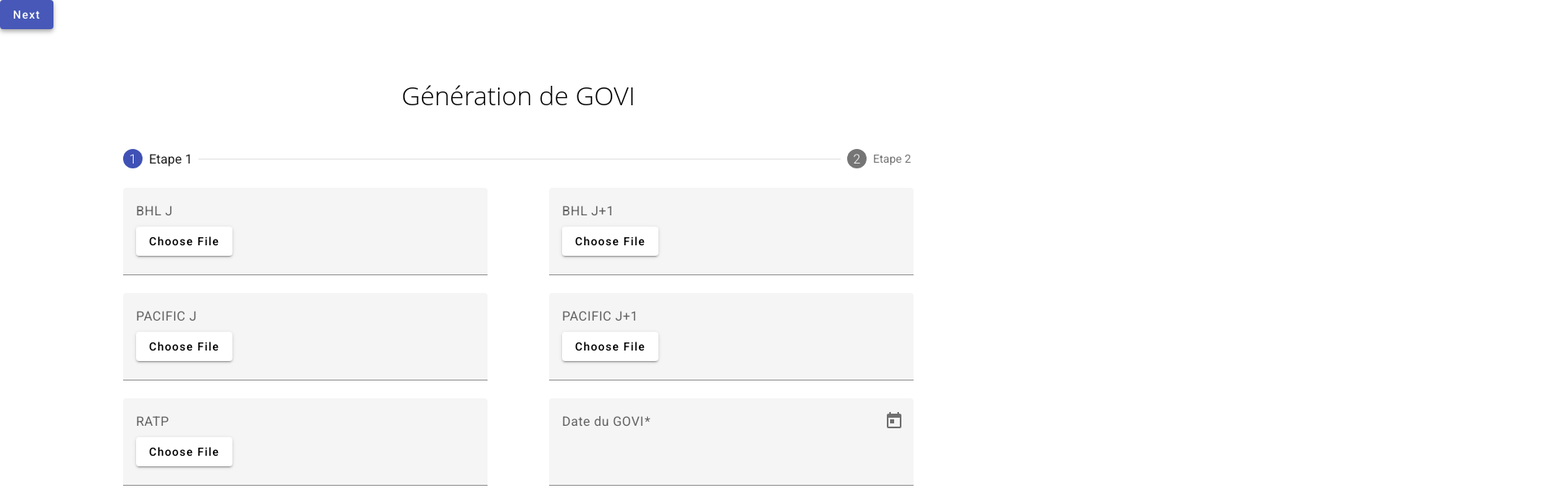
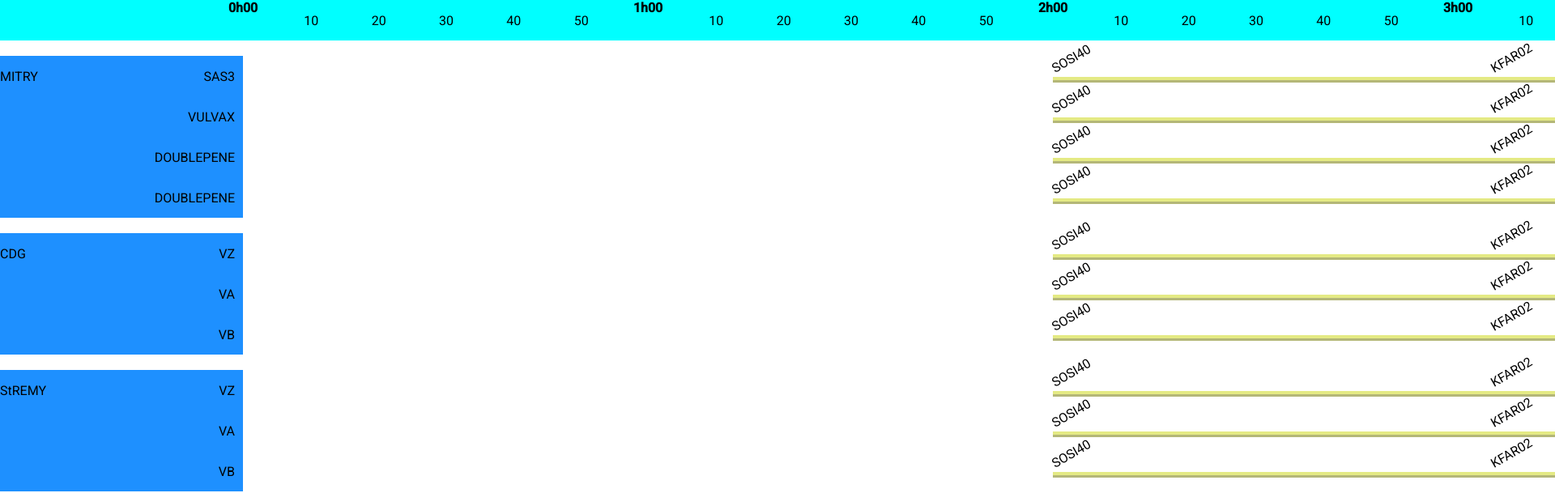
Before and after one commit to raphI0/GOVI-2.0, an Angular app in the folder GOVI-Front/: page / in a window 1280 px wide. Shown: the top 609 px of the page at 81% size, 1920 px wide, since content can reach past the window. Built offline with nearby package versions, Linux system fonts and the light colour scheme.

Commit message:
Affichage de GOVI basique avec les codes missions seulement

```diff
--- a/GOVI-Front/package.json
+++ b/GOVI-Front/package.json
@@ -20,6 +20,7 @@
     "@angular/platform-browser": "^16.1.0",
     "@angular/platform-browser-dynamic": "^16.1.0",
     "@angular/router": "^16.1.0",
+    "prettier": "^2.8.8",
     "rxjs": "~7.8.0",
     "tslib": "^2.3.0",
     "zone.js": "~0.13.0"
--- a/GOVI-Front/src/app/app.component.html
+++ b/GOVI-Front/src/app/app.component.html
@@ -1 +1 @@
-<app-stepper></app-stepper>
+<app-govidisplayer></app-govidisplayer>
--- a/GOVI-Front/src/app/app.module.ts
+++ b/GOVI-Front/src/app/app.module.ts
@@ -13,12 +13,14 @@ import {MatInputModule} from "@angular/material/input";
 import {ReactiveFormsModule, FormsModule} from "@angular/forms";
 import {MatDatepickerModule} from "@angular/material/datepicker";
 import {MatNativeDateModule} from '@angular/material/core';
+import { GOVIDisplayerComponent } from './components/govidisplayer/govidisplayer.component';
 
 
 @NgModule({
   declarations: [
     AppComponent,
     StepperComponent,
+    GOVIDisplayerComponent,
   ],
   imports: [
     BrowserModule,
--- /dev/null
+++ b/GOVI-Front/src/app/components/govidisplayer/govidisplayer.component.css
@@ -0,0 +1,73 @@
+
+.hoursContainer {
+  position: sticky;
+  width: 5500px;
+  top:0;
+  z-index: 15;
+  height: 50px; /* ajustez selon vos besoins */
+  background-color: aqua;
+}
+
+.goviContainer{
+  position: absolute;
+}
+
+.hours{
+  position: absolute;
+}
+
+.flex-container{
+  display: flex;
+}
+.space-between{
+  justify-content: space-between;
+}
+.vertical{
+  flex-direction: column;
+}
+
+.red{
+  background-color: red;
+}
+.sticky{
+  position: sticky;
+}
+.nomGare{
+  z-index: 10;
+  position: sticky;
+  width: 300px;
+  left:0;
+  background-color: DodgerBlue;
+}
+
+.quaisContainer{
+  background-color: magenta;
+}
+.quai{
+  position: relative;
+  height: 50px;
+}
+
+.nomQuai{
+  text-align: right;
+  padding-right: 10px;
+}
+
+.retournementContainer{
+  position: relative;
+}
+.retournement{
+  top: -9px;
+  height: 70%;
+  border-bottom: 2mm ridge rgba(211, 220, 50, .6);
+  position: absolute;
+}
+
+.mission{
+  position: absolute;
+}
+
+.rotated {
+  transform-origin: left center; /* Définit le centre de rotation à la partie gauche */
+  transform: translate(-0%, 0%) rotate(-30deg); /* Applique la rotation de -90 degrés */
+}
--- /dev/null
+++ b/GOVI-Front/src/app/components/govidisplayer/govidisplayer.component.html
@@ -0,0 +1,40 @@
+<div class="goviContainer">
+  <div class="hoursContainer">
+    <div *ngFor="let h of iterateArray(26)">
+      <b class="hours" [style.left.px] = "300 + this.calculateHourPositionX(h, 0) - 18">{{getHour(h)}}h00</b>
+      <div *ngFor="let m of iterateArray(5)">
+        <p class="hours" [style.left.px] = "300 + this.calculateHourPositionX(h, (m+1)*10) - 8">{{(m+1)*10}}</p>
+      </div>
+    </div>
+
+  </div>
+  <div class="flex-container vertical" *ngFor="let gare of gares">
+    <br>
+    <div class="flex-container">
+      <div class="nomGare flex-container space-between">
+        <p>{{gare.id}}</p>
+        <div class="flex-container vertical">
+          <div class="quai" *ngFor="let quai of gare.quais">
+            <p class="nomQuai">{{quai.id}}</p>
+          </div>
+        </div>
+      </div>
+      <div class="flex-container vertical">
+        <div class="quai flex-container" *ngFor="let quai of gare.quais">
+          <div *ngFor="let retournement of quai.retournements">
+            <div class="retournement" [style.left.px]="this.calculatePositionX(getHeurePremiereMissionArrivee(retournement))" [style.width.px]="dureeRetournement(retournement)">
+              <p class="mission rotated" *ngFor="let missionArrivee of retournement.missionsArrivee"
+                 [style.left.px]="this.calculatePositionX(missionArrivee.heureArrivee) - this.calculatePositionX(retournement.missionsArrivee[0].heureArrivee)" >
+                {{missionArrivee.codeMission}}
+              </p>
+              <p class="mission rotated" *ngFor="let missionDepart of retournement.missionsDepart"
+                 [style.left.px]="this.calculatePositionX(missionDepart.heureDepart) - this.calculatePositionX(retournement.missionsArrivee[0].heureArrivee)">
+                {{missionDepart.codeMission}}
+              </p>
+            </div>
+          </div>
+        </div>
+      </div>
+    </div>
+  </div>
+</div>
--- /dev/null
+++ b/GOVI-Front/src/app/components/govidisplayer/govidisplayer.component.ts
@@ -0,0 +1,106 @@
+import { Component } from '@angular/core';
+import { Retournement } from '../../model/Retournement';
+import { Mission } from '../../model/Mission';
+import { Gare } from '../../model/Gare';
+import { Quai } from '../../model/Quai';
+
+@Component({
+  selector: 'app-govidisplayer',
+  templateUrl: './govidisplayer.component.html',
+  styleUrls: ['./govidisplayer.component.css'],
+})
+export class GOVIDisplayerComponent {
+  gares: Gare[] = [];
+  retournements: Retournement[] = [];
+  dateGovi: Date = new Date();
+
+  constructor() {
+    this.retournements[0] = new Retournement('ZOBMYSTERE', [], []);
+    let mission1 = new Mission(
+      'SOSI40',
+      'M734',
+      'Mitry',
+      'CDG',
+      new Date(),
+      new Date()
+    );
+    let mission2 = new Mission(
+      'KFAR02',
+      'M734',
+      'Mitry',
+      'CDG',
+      new Date(),
+      new Date()
+    );
+    mission1.heureArrivee.setHours(2);
+    mission1.heureArrivee.setMinutes(0);
+    mission1.heureDepart.setHours(5);
+    mission1.heureDepart.setMinutes(0);
+    mission2.heureArrivee.setHours(3);
+    mission2.heureArrivee.setMinutes(5);
+    mission2.heureDepart.setHours(4);
+    mission2.heureDepart.setMinutes(0);
+    this.retournements[0].missionsArrivee[0] = mission1;
+    this.retournements[0].missionsDepart[0] = mission1;
+    this.retournements[0].missionsArrivee[1] = mission2;
+    this.retournements[0].missionsDepart[1] = mission2;
+
+    let quais = [];
+    quais[0] = new Quai('VZ', this.retournements);
+    quais[1] = new Quai('VA', this.retournements);
+    quais[2] = new Quai('VB', this.retournements);
+    let quaisMitry = [];
+    quaisMitry[0] = new Quai('SAS3', this.retournements);
+    quaisMitry[1] = new Quai('VULVAX', this.retournements);
+    quaisMitry[2] = new Quai('DOUBLEPENE', this.retournements);
+    quaisMitry[3] = new Quai('DOUBLEPENE', this.retournements);
+    this.gares[0] = new Gare('MITRY', quaisMitry);
+    this.gares[1] = new Gare('CDG', quais);
+    this.gares[2] = new Gare('StREMY', quais);
+    this.gares[3] = new Gare('StREMY', quais);
+    this.gares[4] = new Gare('StREMY', quais);
+  }
+
+  calculatePositionX(date: Date): number {
+    // Obtient l'heure et les minutes
+    let hour = date.getHours();
+    let minutes = date.getMinutes();
+    // Si c'est une donnée du jour suivant
+    if (date.getDay() - this.dateGovi.getDay() == 1) {
+      hour += 24;
+    }
+    // Effectuez vos calculs pour déterminer la position x souhaitée en fonction de l'heure
+    // Par exemple, multipliez l'heure par 50 pour obtenir une valeur de position arbitraire
+    return this.calculateHourPositionX(hour, minutes);
+  }
+
+  calculateHourPositionX(hour: number, minutes: number): number {
+    return (hour + minutes / 60) * 500;
+  }
+  getHour(hour: number) {
+    if (hour >= 24) {
+      return hour - 24;
+    } else {
+      return hour;
+    }
+  }
+
+  getHeurePremiereMissionArrivee(retournement: Retournement) {
+    return retournement.missionsArrivee[0].heureArrivee;
+  }
+  getHeurePremiereMissionDepart(retournement: Retournement) {
+    return retournement.missionsDepart[0].heureDepart;
+  }
+  dureeRetournement(retournement: Retournement) {
+    return (
+      this.calculatePositionX(
+        this.getHeurePremiereMissionDepart(retournement)
+      ) -
+      this.calculatePositionX(this.getHeurePremiereMissionArrivee(retournement))
+    );
+  }
+
+  iterateArray(length: number): number[] {
+    return Array.from({ length }, (_, index) => index);
+  }
+}
--- /dev/null
+++ b/GOVI-Front/src/app/model/Gare.ts
@@ -0,0 +1,11 @@
+import { Quai } from './Quai';
+
+export class Gare {
+  id: string;
+  quais: Quai[];
+
+  constructor(id: string, quais: Quai[]) {
+    this.id = id;
+    this.quais = quais;
+  }
+}
--- /dev/null
+++ b/GOVI-Front/src/app/model/Mission.ts
@@ -0,0 +1,24 @@
+export class Mission {
+  codeMission: string;
+  codeADC: string;
+  gareDepart: string;
+  gareArrivee: string;
+  heureArrivee: Date;
+  heureDepart: Date;
+
+  constructor(
+    codeMission: string,
+    codeADC: string,
+    gareDepart: string,
+    gareArrivee: string,
+    heureArrivee: Date,
+    heureDepart: Date
+  ) {
+    this.codeMission = codeMission;
+    this.codeADC = codeADC;
+    this.gareDepart = gareDepart;
+    this.gareArrivee = gareArrivee;
+    this.heureArrivee = heureArrivee;
+    this.heureDepart = heureDepart;
+  }
+}
--- /dev/null
+++ b/GOVI-Front/src/app/model/Quai.ts
@@ -0,0 +1,10 @@
+import { Retournement } from './Retournement';
+
+export class Quai {
+  id: string;
+  retournements: Retournement[];
+  constructor(id: string, retournements: Retournement[]) {
+    this.id = id;
+    this.retournements = retournements;
+  }
+}
--- /dev/null
+++ b/GOVI-Front/src/app/model/Retournement.ts
@@ -0,0 +1,16 @@
+import { Mission } from './Mission';
+
+export class Retournement {
+  idQuai: string;
+  missionsArrivee: Mission[];
+  missionsDepart: Mission[];
+  constructor(
+    idQuai: string,
+    missionsArrivee: Mission[],
+    missionsDepart: Mission[]
+  ) {
+    this.idQuai = idQuai;
+    this.missionsArrivee = missionsArrivee;
+    this.missionsDepart = missionsDepart;
+  }
+}
```
Also changed, not shown: 2 other files (tests, documents, lock files or other folders).
